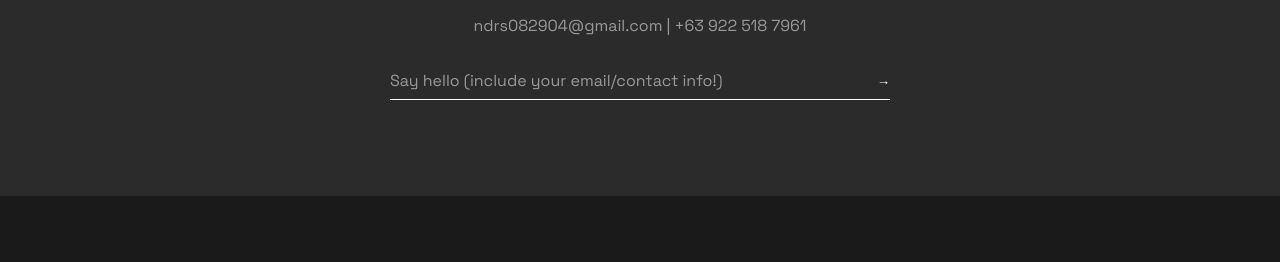
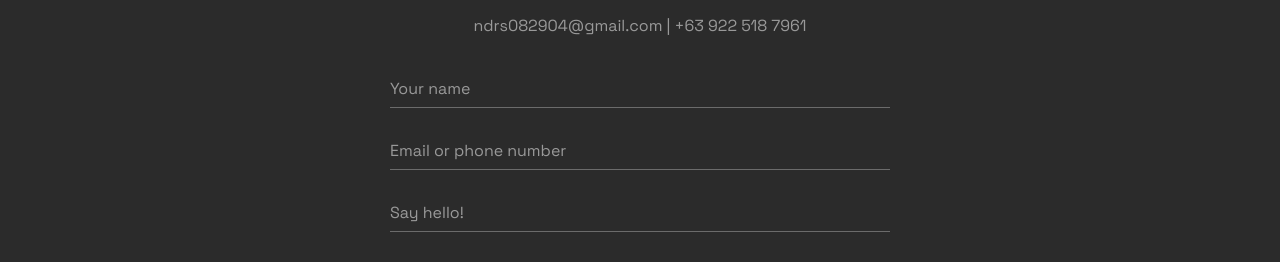
Before and after one commit to MarcusDaneSanchez/prtfolio-sanchez, a React (Vite) app: page / in a window 1280 px wide. Shown: the part 3213-3475 px from the top of the page. Built offline with nearby package versions, Linux system fonts and the light colour scheme.

Commit message:
refactor: enhance contact form with name and contact info fields, and improve button feedback

```diff
--- a/src/App.css
+++ b/src/App.css
@@ -181,6 +181,17 @@ button {
   object-fit: cover;
   filter: grayscale(100%);
 }
+
+@media (min-width: 901px) {
+  .story-images {
+    gap: 1.5rem;
+  }
+
+  .story-images img {
+    width: 205px;
+    height: 330px;
+  }
+}
 .story-content {
   flex: 1;
 }
@@ -332,22 +343,47 @@ button {
 }
 .newsletter-form {
   display: flex;
+  flex-direction: column;
+  gap: 1.5rem;
   max-width: 500px;
   margin: 0 auto;
-  border-bottom: 1px solid white;
-  padding-bottom: 0.5rem;
+  text-align: left;
 }
 .newsletter-form input {
-  flex: 1;
+  width: 100%;
   background: none;
   border: none;
+  border-bottom: 1px solid rgba(255, 255, 255, 0.3);
+  padding: 0.5rem 0;
   color: white;
   outline: none;
   font-family: inherit;
   font-size: 1rem;
+  transition: border-color 0.3s ease;
+}
+.newsletter-form input:focus {
+  border-bottom-color: white;
 }
 .newsletter-form input::placeholder {
   color: var(--text-secondary);
+}
+.newsletter-form button {
+  align-self: flex-start;
+  margin-top: 0.5rem;
+  border: 1px solid white;
+  padding: 0.8rem 2rem;
+  letter-spacing: 1px;
+  background: transparent;
+  color: white;
+  font-size: 0.85rem;
+}
+.newsletter-form button:hover:not(:disabled) {
+  background: white;
+  color: black;
+}
+.newsletter-form button:disabled {
+  opacity: 0.5;
+  cursor: not-allowed;
 }
 
 /* --- FOOTER --- */
--- a/src/components/Contact.tsx
+++ b/src/components/Contact.tsx
@@ -1,6 +1,8 @@
 import { useState, type FormEvent } from 'react';
 
 const Contact = () => {
+  const [name, setName] = useState('');
+  const [contactInfo, setContactInfo] = useState('');
   const [message, setMessage] = useState('');
   const [status, setStatus] = useState<'idle' | 'sending' | 'sent' | 'error'>('idle');
 
@@ -16,6 +18,8 @@ const Contact = () => {
           'Accept': 'application/json'
         },
         body: JSON.stringify({
+          name: name,
+          contactInfo: contactInfo,
           _subject: 'New Message from Portfolio',
           message: message,
           _captcha: 'false'
@@ -24,6 +28,8 @@ const Contact = () => {
 
       if (response.ok) {
         setStatus('sent');
+        setName('');
+        setContactInfo('');
         setMessage('');
         setTimeout(() => setStatus('idle'), 3000);
       } else {
@@ -44,6 +50,24 @@ const Contact = () => {
         <form className="newsletter-form" onSubmit={handleSubmit}>
           <input
             type="text"
+            name="name"
+            value={name}
+            onChange={(e) => setName(e.target.value)}
+            placeholder="Your name"
+            disabled={status === 'sending'}
+            required
+          />
+          <input
+            type="text"
+            name="contactInfo"
+            value={contactInfo}
+            onChange={(e) => setContactInfo(e.target.value)}
+            placeholder="Email or phone number"
+            disabled={status === 'sending'}
+            required
+          />
+          <input
+            type="text"
             name="message"
             value={message}
             onChange={(e) => setMessage(e.target.value)}
@@ -51,12 +75,14 @@ const Contact = () => {
               status === 'sending' ? 'Sending message...' :
               status === 'sent' ? 'Message sent successfully!' :
               status === 'error' ? 'Error sending message. Try again?' :
-              'Say hello (include your email/contact info!)'
+              'Say hello!'
             }
             disabled={status === 'sending'}
             required
           />
-          <button type="submit" aria-label="Send" disabled={status === 'sending'}>&rarr;</button>
+          <button type="submit" disabled={status === 'sending'}>
+            {status === 'sending' ? 'SENDING...' : 'SEND MESSAGE \u2192'}
+          </button>
         </form>
       </div>
     </section>
```
